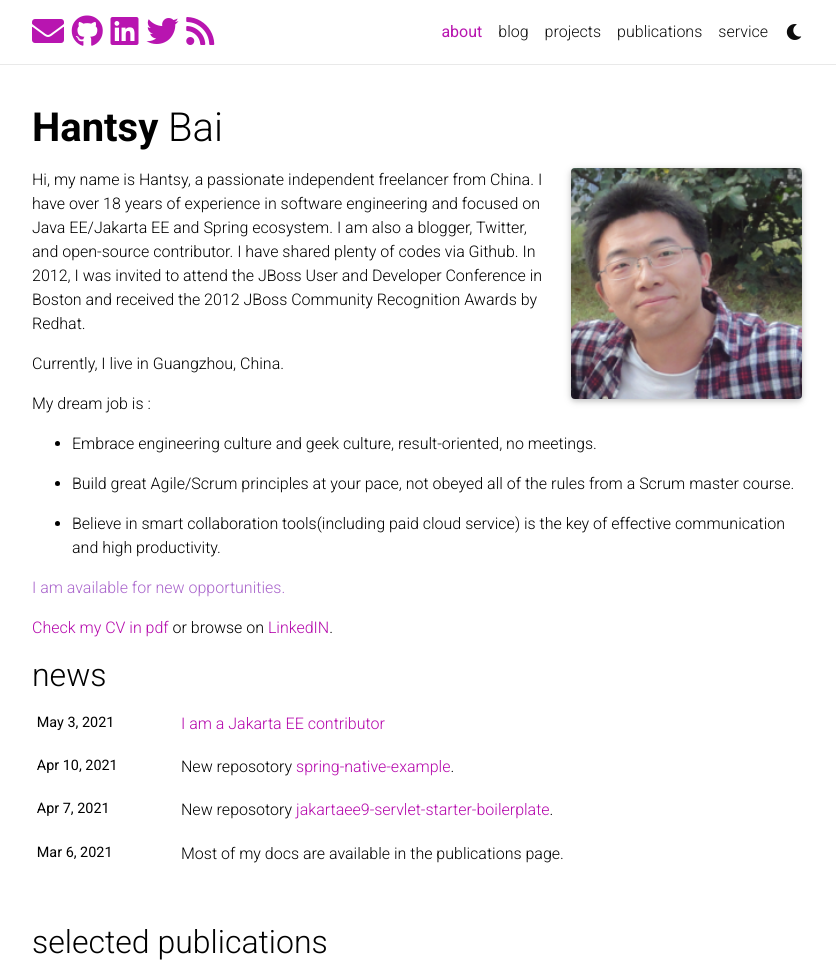
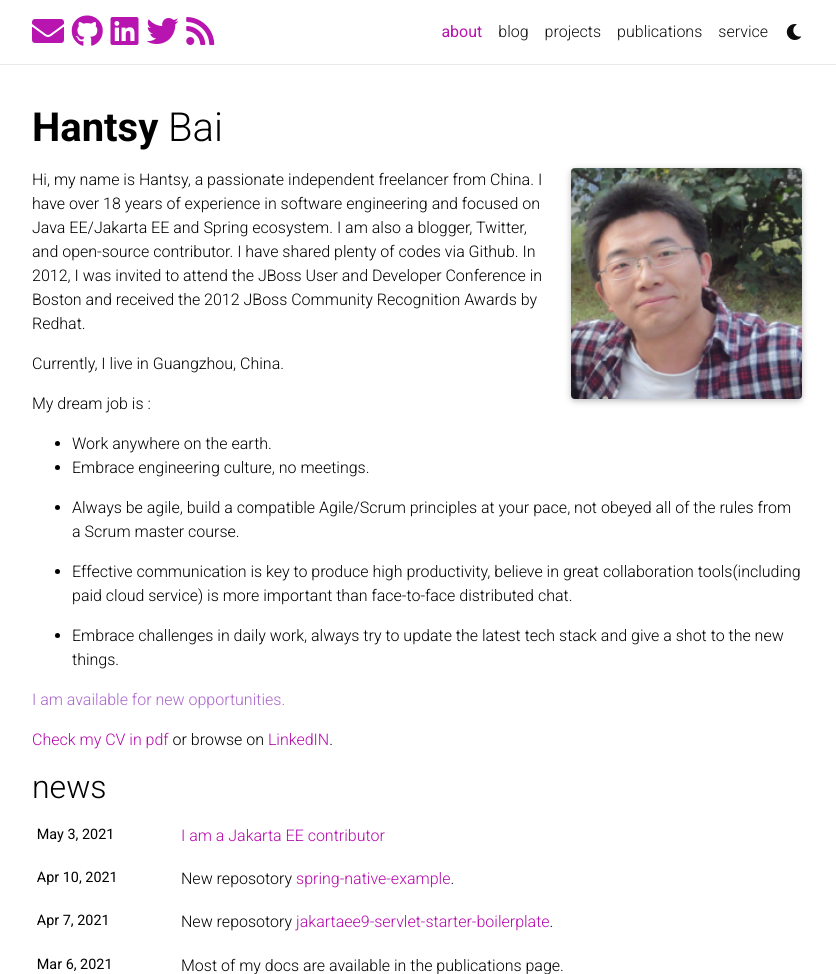
Before and after one commit to hantsy/hantsy.github.io, a Jekyll site: the page built from _pages/about.md, in a window 1280 px wide and 1375 px high, cut to the strip 0-974 px from the top of the window. Shown: the whole strip, without its empty margins (223-1059 px from the left). Built offline with Jekyll 4.4.1, drawn with Linux system fonts in a browser that asks for light colours; nearby versions of some CDN libraries; emoji names are drawn with the system emoji font; a style sheet for code colours, icons or effects is not loaded.

Commit message:
chore: clean codes

```diff
--- a/_pages/about.md
+++ b/_pages/about.md
@@ -21,11 +21,14 @@ Currently, I live in Guangzhou, China.
 
 My dream job is :
 
-* Embrace engineering culture and geek culture,  result-oriented,  no meetings.
+* Work anywhere on the earth.
+* Embrace engineering culture,  no meetings.
 
-* Build great Agile/Scrum principles at your pace, not obeyed all of  the rules from a Scrum master course.
+* Always be agile, build  a compatible Agile/Scrum principles at your pace, not obeyed all of  the rules from a Scrum master course.
 
-* Believe in smart collaboration tools(including paid cloud service) is the key of effective communication and high productivity.
+* Effective communication is key to produce high productivity, believe in great collaboration tools(including paid cloud service) is more important than face-to-face distributed chat.
+
+* Embrace challenges in daily work, always try to update the latest tech stack and give a shot to the new things.
 
 
 
```
